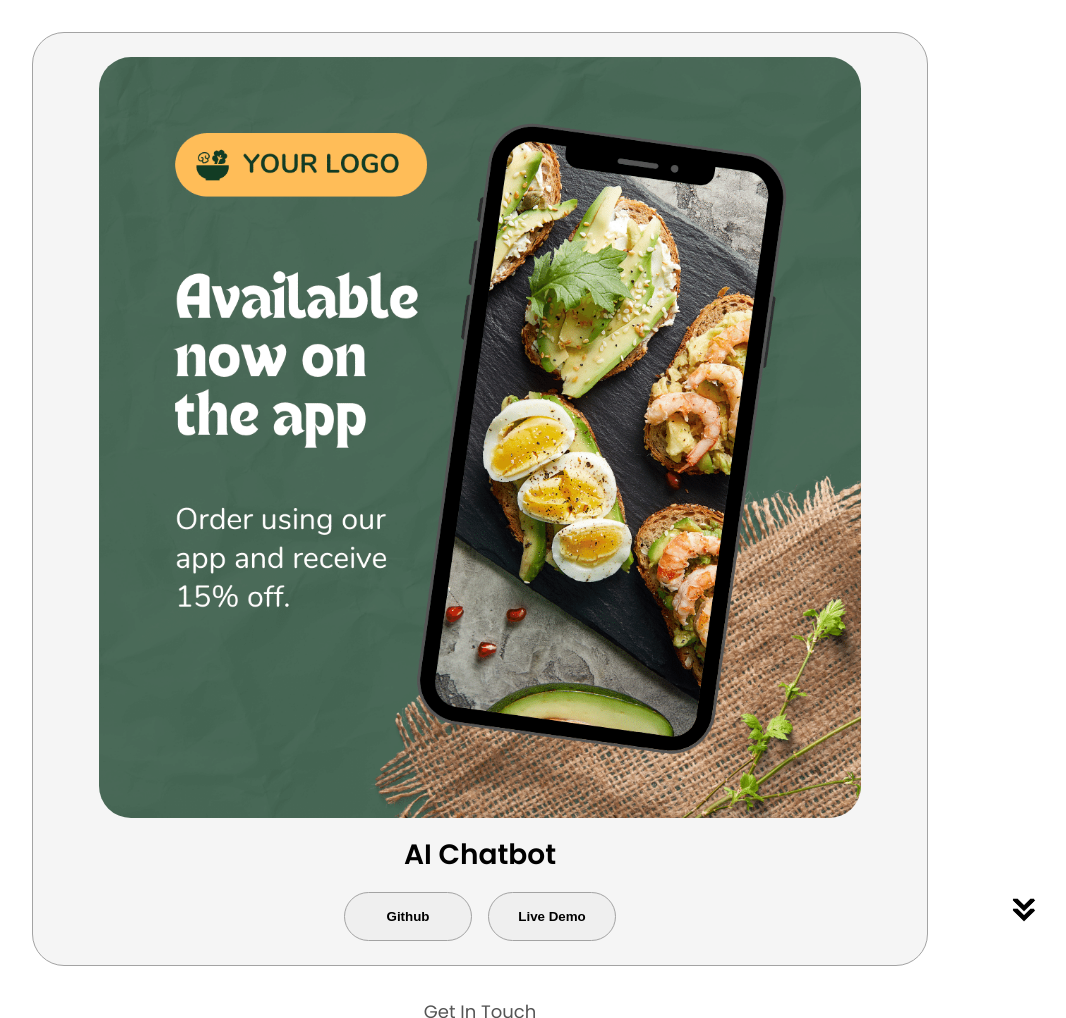
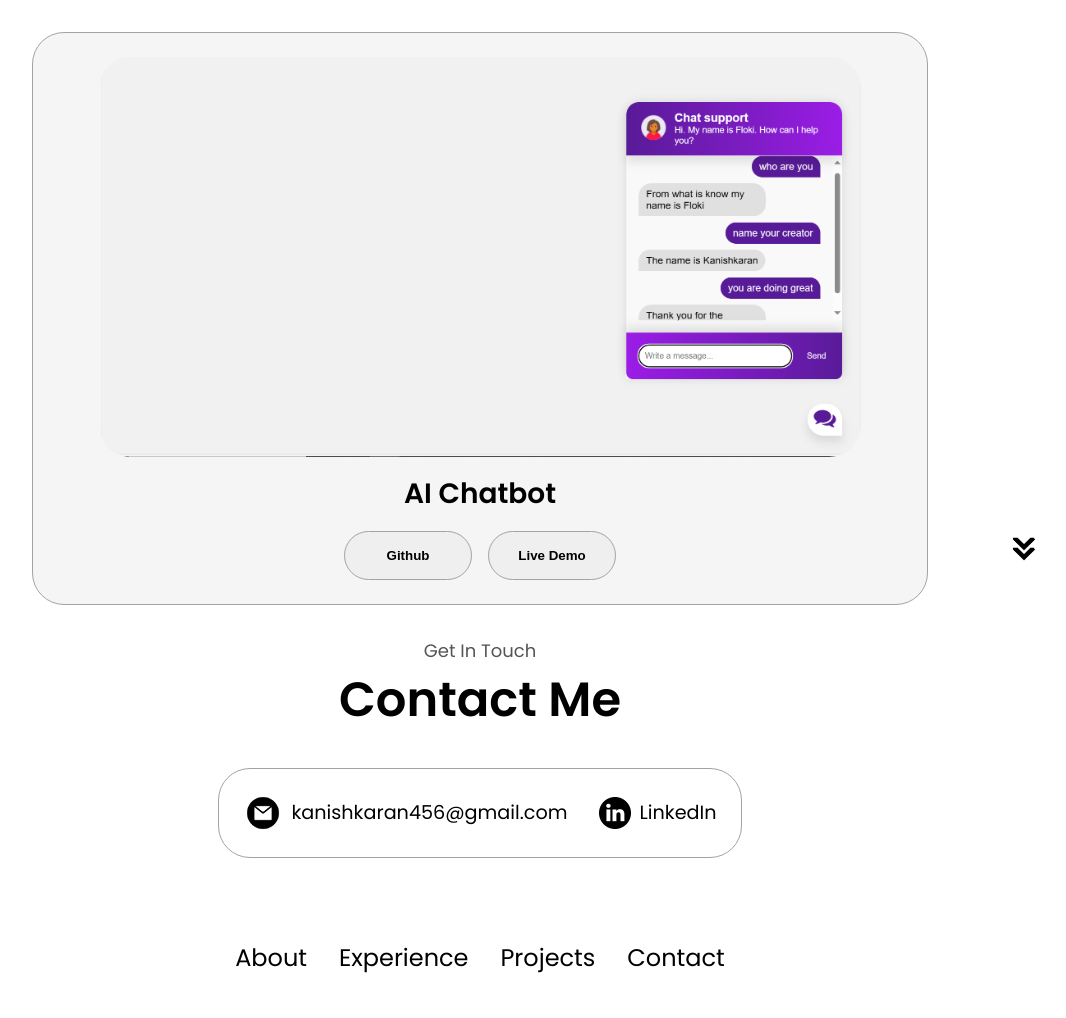
Before and after one commit to kanishkaran/Portfolio-kanish, a plain HTML site: page index.html in a window 1280 px wide. Shown: the part 3080-4098 px from the top of the page, without its empty margins (160-1226 px from the left). Drawn offline with Linux system fonts and the light colour scheme.

Commit message:
Update index.html

```diff
--- a/index.html
+++ b/index.html
@@ -160,7 +160,7 @@
                 </div>
                 <div class="details-container color-container">
                     <div class="article-container">
-                        <img src="./assets/project-3.png" alt="project 3" class="profile-img">
+                        <img src="./assets/chatbot.png" alt="project 3" class="profile-img">
                     </div>
                     <h2 class="experience-sub-title project-title">AI Chatbot</h2>
                     <div class="btn-container">
```
